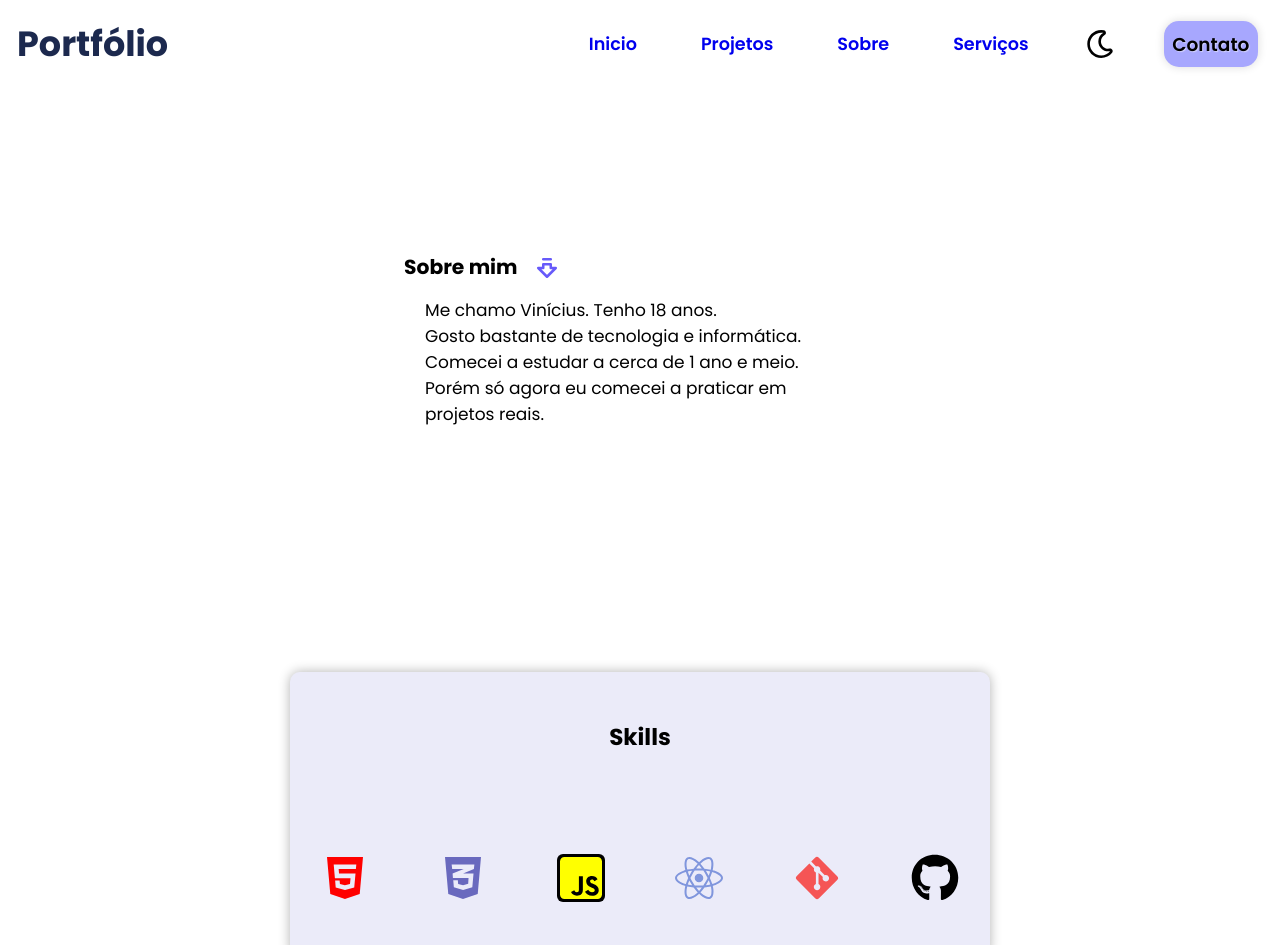
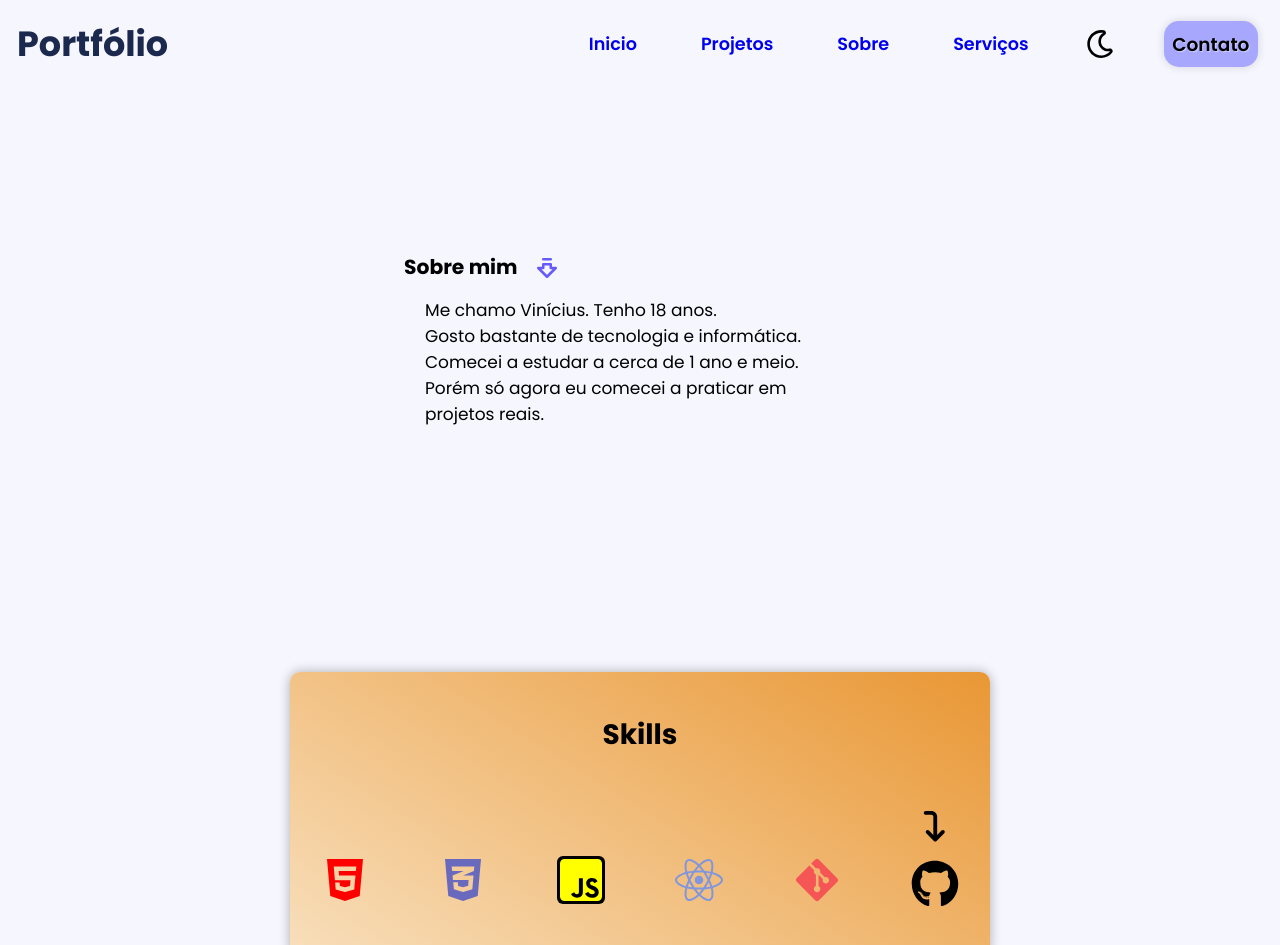
Before and after one commit to SantV7/personal_portifolio, a React (Vite) app: page / in a window 1280 px wide. Shown: the top 945 px of the page. Built offline with nearby package versions, Linux system fonts and the light colour scheme.

Commit message:
Color adjustments

```diff
--- a/src/components/header/BtnChangeTheme.jsx
+++ b/src/components/header/BtnChangeTheme.jsx
@@ -9,7 +9,7 @@ const BtnChangeTheme =() => {
 
     if (themeDefaultWhite == true) {
        useEffect(() => {
-          document.body.style.backgroundColor = 'white'
+          document.body.style.backgroundColor = '#f6f6feff'
           document.body.style.color = 'black'
         },[ themeDefaultWhite])
     }
--- a/src/components/main/Skills.jsx
+++ b/src/components/main/Skills.jsx
@@ -4,6 +4,7 @@ import { FaJsSquare } from "react-icons/fa";
 import { FaGithub } from "react-icons/fa6";7
 import { FaGitAlt } from "react-icons/fa";
 import { FaReact } from "react-icons/fa";
+import { FaArrowTurnDown } from "react-icons/fa6";
 import '../../style/main/skills.css'
 
 
@@ -25,8 +26,10 @@ const Skills = () => {
             <div><FaJsSquare className="icons_skills" id="icon_js" /></div>
             <div><FaReact className="icons_skills" id="icon_react"/></div>
             <div><FaGitAlt className="icons_skills" id="icon_git"/></div>
-            <div><a href="https://github.com/SantV7"><FaGithub className="icons_skills" id="icon_github"/>
-            </a></div>
+            <div id="box-github">
+                <FaArrowTurnDown id="arrow_to_github" />
+                <a href="https://github.com/SantV7"><FaGithub className="icons_skills" id="icon_github"/></a>
+            </div>
         </div>
 
         </>
--- a/src/style/main/skills.css
+++ b/src/style/main/skills.css
@@ -3,7 +3,7 @@
     justify-content: center;
     align-items: center;
     flex-flow: column;
-    background-color: rgba(167, 167, 226, 0.222);
+    background-image: linear-gradient(212deg, rgba(231, 134, 16, 0.847), rgb(248, 223, 188));
     border-radius: 10px;
     width: 400px;
     height: 220px;
@@ -46,7 +46,17 @@ h3 {
 #icon_git {
     color: rgb(245, 85, 85);
 }
-
+#box-github {
+    display: flex;
+    flex-flow: column;
+    justify-content: center;
+    align-items: center;
+}
+#arrow_to_github {
+    font-size: 44px;
+    margin-top: -45px;
+    padding-bottom: 18px;
+}
 #icon_github {
     cursor: pointer;
     color: black;
@@ -59,6 +69,10 @@ h3 {
         width: 700px;
         height: 285px;
     }
+
+    h3 {
+        font-size: 28px;
+    }
     #area_skills {
         gap: 70px;
     }
@@ -66,4 +80,10 @@ h3 {
     .icons_skills {
     font-size: 48px;
 }
+
+#arrow_to_github {
+    font-size: 48.5px;
 }
+
+
+}
```
